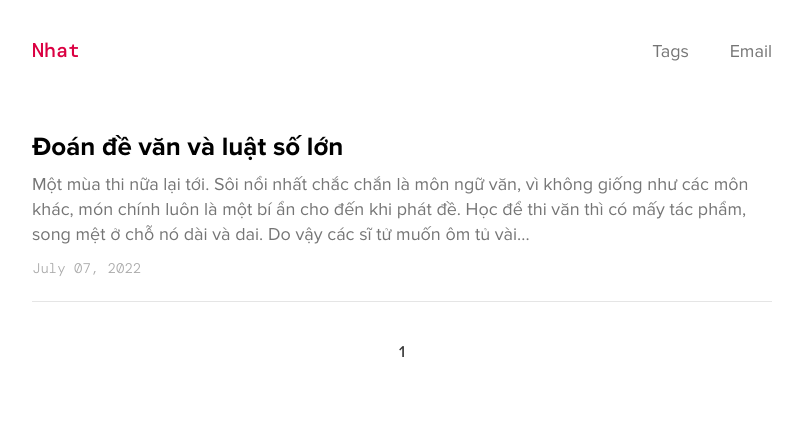
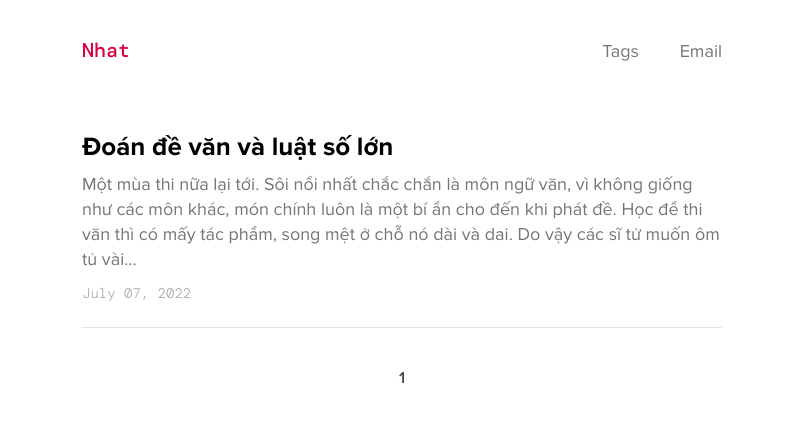
Before and after one commit to writebutwhy/writebutwhy.github.io, a Jekyll site: the page built from index.html, in a window 1280 px wide. Shown: the top 422 px of the page, without its empty margins (238-1040 px from the left). Built offline with Jekyll 4.4.1, drawn with Linux system fonts in a browser that asks for light colours; the list of posts is cut into pages by our own code.

Commit message:
decrease width 740 -> 640

```diff
--- a/_sass/tale/_layout.scss
+++ b/_sass/tale/_layout.scss
@@ -1,6 +1,6 @@
 .container {
   margin: 0 auto;
-  max-width: 740px;
+  max-width: 640px;
   width: 88%;
 }
 
@@ -9,7 +9,7 @@ footer,
 .nav-container {
   display: block;
   margin: 0 auto;
-  max-width: 740px;
+  max-width: 640px;
   width: 88%;
 }
 
```
